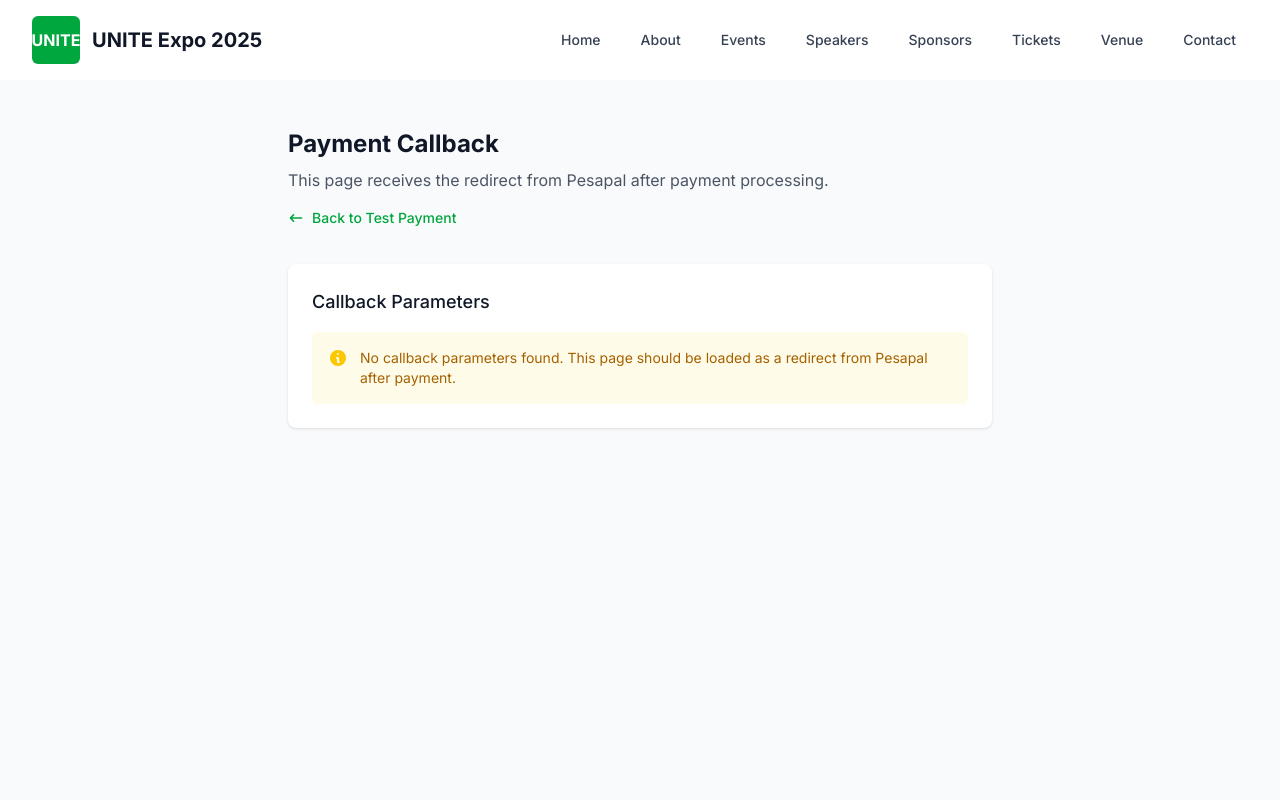
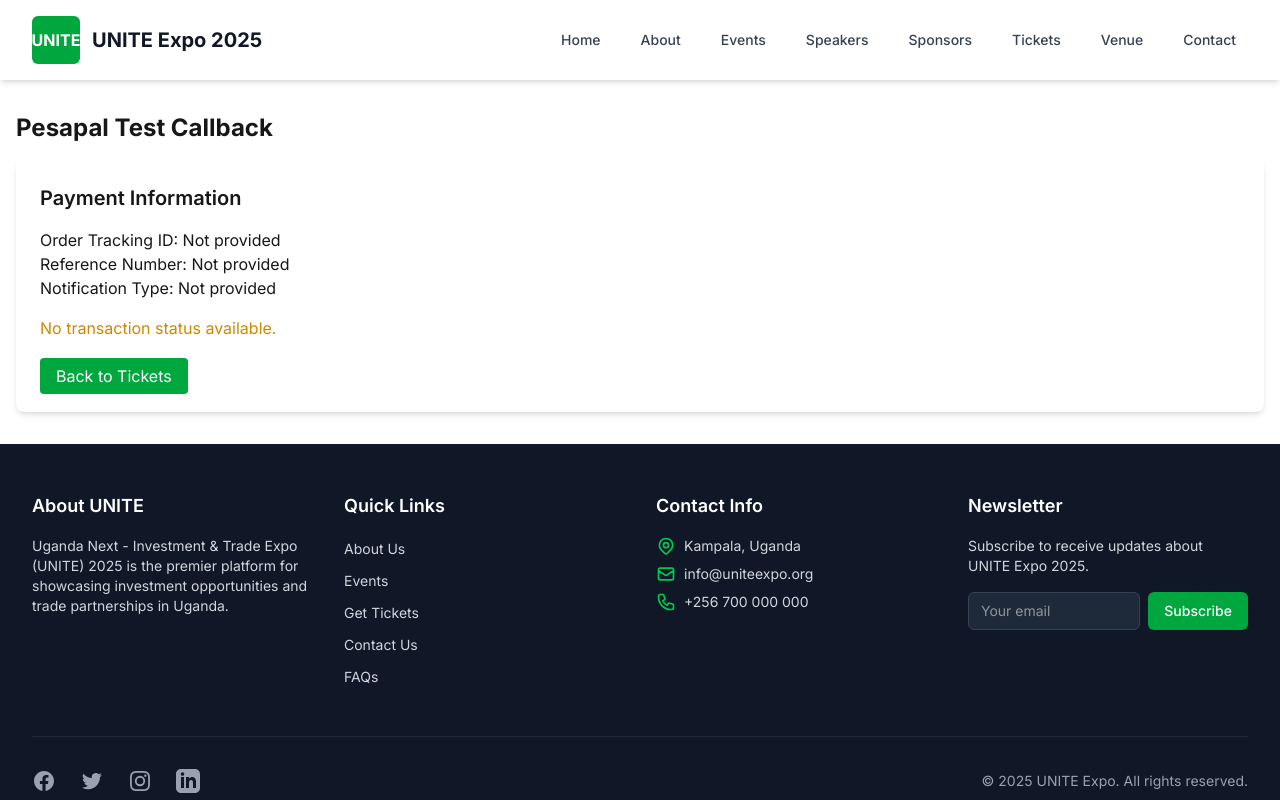
Before and after one commit to amankumar-in/unite-project, a Next.js app in the folder frontend/: page /tickets/test-callback in a window 1280 px wide. Shown: the top 800 px of the page. Built offline with nearby package versions, Linux system fonts and the light colour scheme.

Commit message:
pesapal-test callback

```diff
--- /dev/null
+++ b/frontend/src/app/tickets/test-callback/TestCallbackContent.tsx
@@ -0,0 +1,83 @@
+"use client";
+
+import { useState, useEffect } from "react";
+import { useSearchParams } from "next/navigation";
+import Link from "next/link";
+
+export default function TestCallbackContent() {
+  const searchParams = useSearchParams();
+  const [status, setStatus] = useState<any>(null);
+  const [loading, setLoading] = useState(true);
+
+  // Extract parameters from URL
+  const orderTrackingId = searchParams.get("OrderTrackingId");
+  const orderMerchantReference = searchParams.get("OrderMerchantReference");
+  const orderNotificationType = searchParams.get("OrderNotificationType");
+
+  useEffect(() => {
+    // Log the callback parameters
+    console.log("Pesapal callback received:", {
+      orderTrackingId,
+      orderMerchantReference,
+      orderNotificationType,
+    });
+
+    const checkTransactionStatus = async () => {
+      if (!orderTrackingId) {
+        setLoading(false);
+        return;
+      }
+
+      try {
+        // Call transaction status API
+        const response = await fetch(
+          `/api/tickets/transaction-status?orderTrackingId=${orderTrackingId}`
+        );
+        const data = await response.json();
+        setStatus(data);
+      } catch (error) {
+        console.error("Error checking transaction status:", error);
+      } finally {
+        setLoading(false);
+      }
+    };
+
+    checkTransactionStatus();
+  }, [orderTrackingId, orderMerchantReference, orderNotificationType]);
+
+  if (loading) {
+    return <div>Checking payment status...</div>;
+  }
+
+  return (
+    <div className="bg-white p-6 rounded-lg shadow-md">
+      <h2 className="text-xl font-semibold mb-4">Payment Information</h2>
+
+      <div className="mb-4">
+        <p>Order Tracking ID: {orderTrackingId || "Not provided"}</p>
+        <p>Reference Number: {orderMerchantReference || "Not provided"}</p>
+        <p>Notification Type: {orderNotificationType || "Not provided"}</p>
+      </div>
+
+      {status ? (
+        <div className="mt-6">
+          <h3 className="text-lg font-medium mb-2">Transaction Status:</h3>
+          <pre className="bg-gray-100 p-4 rounded overflow-auto max-h-96">
+            {JSON.stringify(status, null, 2)}
+          </pre>
+        </div>
+      ) : (
+        <div className="text-yellow-600">No transaction status available.</div>
+      )}
+
+      <div className="mt-6">
+        <Link
+          href="/tickets"
+          className="px-4 py-2 bg-green-600 text-white rounded hover:bg-green-700"
+        >
+          Back to Tickets
+        </Link>
+      </div>
+    </div>
+  );
+}
--- a/frontend/src/app/tickets/test-callback/page.tsx
+++ b/frontend/src/app/tickets/test-callback/page.tsx
@@ -1,127 +1,16 @@
-"use client";
+import { Suspense } from "react";
+import TestCallbackContent from "./TestCallbackContent";
 
-import { useState, useEffect } from "react";
-import { useSearchParams } from "next/navigation";
-import Link from "next/link";
+export const dynamic = "force-dynamic";
 
 export default function TestCallbackPage() {
-  const searchParams = useSearchParams();
-  const [params, setParams] = useState<Record<string, string>>({});
+  return (
+    <div className="container mx-auto px-4 py-8">
+      <h1 className="text-2xl font-bold mb-4">Pesapal Test Callback</h1>
 
-  useEffect(() => {
-    // Extract all parameters from the URL
-    const paramEntries = Array.from(searchParams.entries());
-    const paramObj = Object.fromEntries(paramEntries);
-
-    setParams(paramObj);
-
-    // Log all parameters
-    console.log("Callback parameters:", paramObj);
-  }, [searchParams]);
-
-  return (
-    <div className="bg-gray-50 min-h-screen py-12">
-      <div className="max-w-3xl mx-auto px-4 sm:px-6 lg:px-8">
-        <div className="mb-8">
-          <h1 className="text-2xl font-bold text-gray-900">Payment Callback</h1>
-          <p className="mt-2 text-gray-600">
-            This page receives the redirect from Pesapal after payment
-            processing.
-          </p>
-          <div className="mt-4">
-            <Link
-              href="/tickets/test-payment"
-              className="text-green-600 hover:text-green-700 inline-flex items-center text-sm font-medium"
-            >
-              <svg
-                xmlns="http://www.w3.org/2000/svg"
-                className="mr-2 h-4 w-4"
-                viewBox="0 0 20 20"
-                fill="currentColor"
-              >
-                <path
-                  fillRule="evenodd"
-                  d="M7.707 14.707a1 1 0 01-1.414 0l-4-4a1 1 0 010-1.414l4-4a1 1 0 011.414 1.414L5.414 9H17a1 1 0 110 2H5.414l2.293 2.293a1 1 0 010 1.414z"
-                  clipRule="evenodd"
-                />
-              </svg>
-              Back to Test Payment
-            </Link>
-          </div>
-        </div>
-
-        <div className="bg-white shadow overflow-hidden sm:rounded-lg">
-          <div className="px-4 py-5 sm:p-6">
-            <h2 className="text-lg font-medium text-gray-900 mb-4">
-              Callback Parameters
-            </h2>
-
-            {Object.keys(params).length > 0 ? (
-              <div>
-                <div className="mt-2 bg-green-50 p-4 rounded-md mb-4 border-l-4 border-green-400">
-                  <p className="text-sm text-green-700">
-                    <span className="font-bold">Success!</span> Payment callback
-                    received.
-                  </p>
-                </div>
-
-                <div className="mt-4 bg-gray-50 p-4 rounded-md overflow-auto">
-                  <dl className="divide-y divide-gray-200">
-                    {Object.entries(params).map(([key, value]) => (
-                      <div key={key} className="py-3 flex justify-between">
-                        <dt className="text-sm font-medium text-gray-500">
-                          {key}
-                        </dt>
-                        <dd className="text-sm text-gray-900 ml-4 text-right">
-                          {value}
-                        </dd>
-                      </div>
-                    ))}
-                  </dl>
-                </div>
-
-                {params.OrderTrackingId && (
-                  <div className="mt-6">
-                    <p className="text-sm text-gray-700 mb-2">
-                      To check the status of this payment, we can query the
-                      Pesapal API using the Order Tracking ID.
-                    </p>
-                    <p className="text-sm text-gray-700">
-                      This would normally be done automatically as part of your
-                      application's payment processing flow.
-                    </p>
-                  </div>
-                )}
-              </div>
-            ) : (
-              <div className="bg-yellow-50 p-4 rounded-md">
-                <div className="flex">
-                  <div className="flex-shrink-0">
-                    <svg
-                      className="h-5 w-5 text-yellow-400"
-                      xmlns="http://www.w3.org/2000/svg"
-                      viewBox="0 0 20 20"
-                      fill="currentColor"
-                    >
-                      <path
-                        fillRule="evenodd"
-                        d="M18 10a8 8 0 11-16 0 8 8 0 0116 0zm-7-4a1 1 0 11-2 0 1 1 0 012 0zM9 9a1 1 0 000 2v3a1 1 0 001 1h1a1 1 0 100-2v-3a1 1 0 00-1-1H9z"
-                        clipRule="evenodd"
-                      />
-                    </svg>
-                  </div>
-                  <div className="ml-3">
-                    <p className="text-sm text-yellow-700">
-                      No callback parameters found. This page should be loaded
-                      as a redirect from Pesapal after payment.
-                    </p>
-                  </div>
-                </div>
-              </div>
-            )}
-          </div>
-        </div>
-      </div>
+      <Suspense fallback={<div>Loading payment information...</div>}>
+        <TestCallbackContent />
+      </Suspense>
     </div>
   );
 }
```
